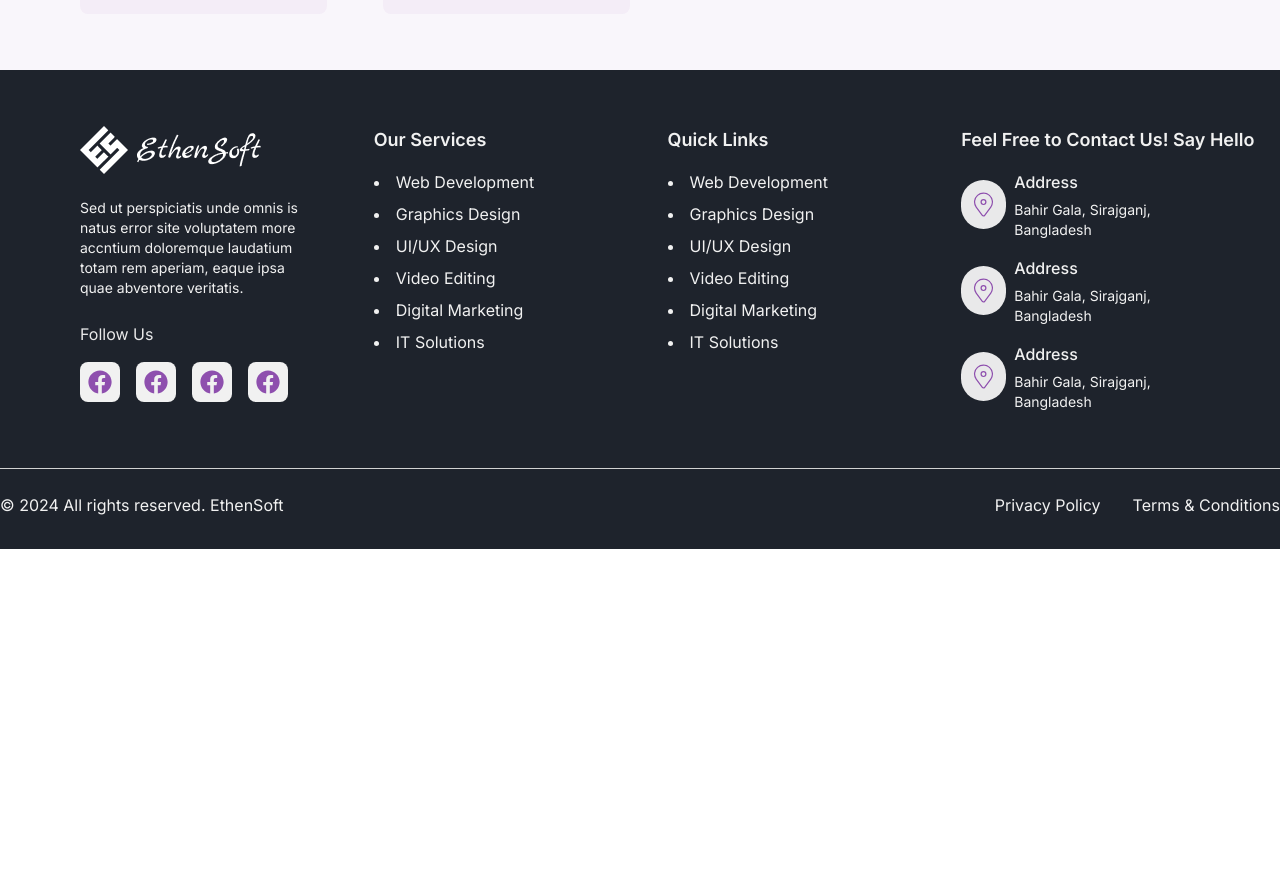
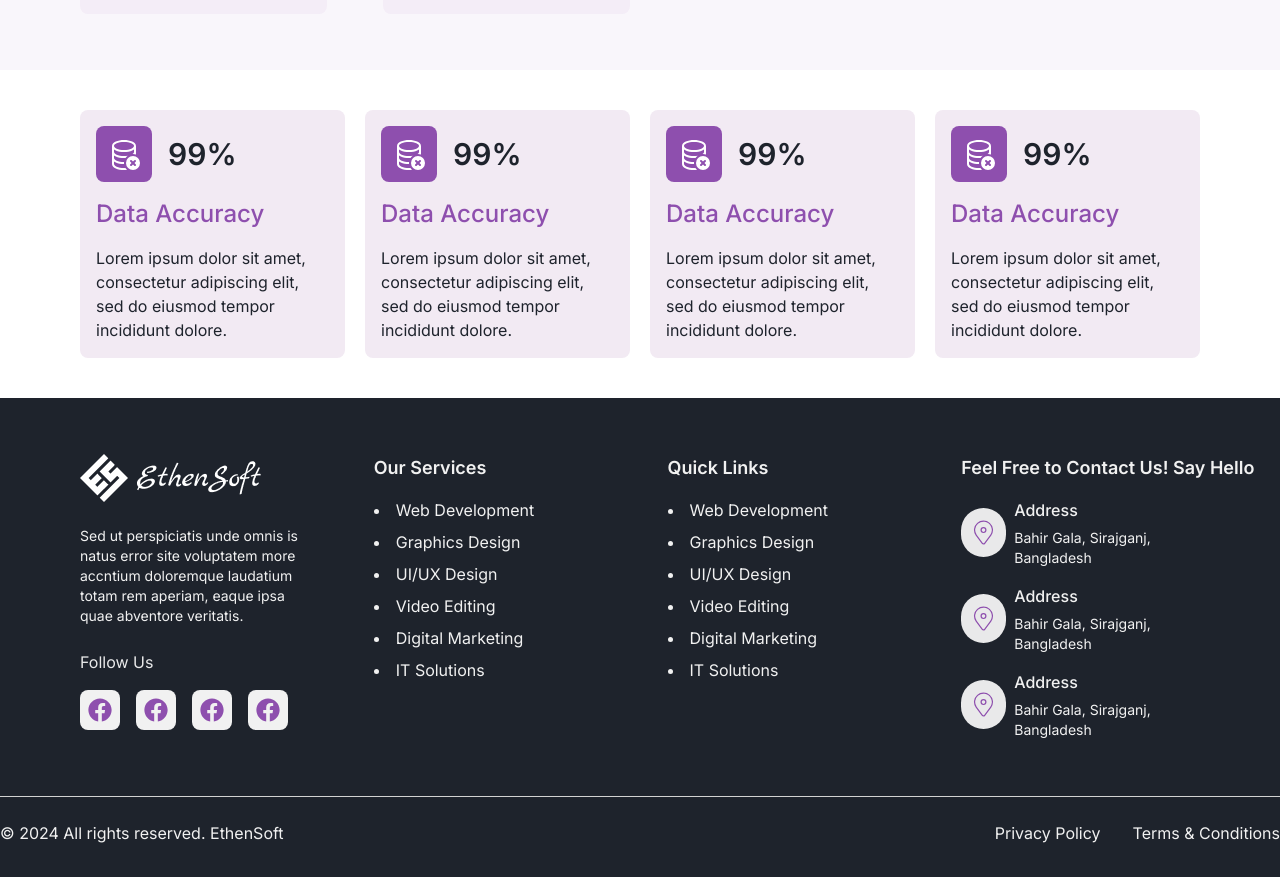
Before and after one commit to alive1258/ethen-soft-client, a Next.js app: page /about in a window 1280 px wide. Shown: the part 1688-2565 px from the top of the page. Before the commit the page ends 2237 px from the top, so only its background shows below. Built offline with nearby package versions, Linux system fonts and the light colour scheme.

Commit message:
create data analysis section

```diff
--- a/src/app/(withCommonLayout)/about/page.jsx
+++ b/src/app/(withCommonLayout)/about/page.jsx
@@ -1,4 +1,5 @@
 import Banner from "@/components/UI/About/Banner/Banner";
+import DataAnalysis from "@/components/UI/About/DataAnalysis/DataAnalysis";
 import ImageGallery from "@/components/UI/About/ImageGallery/ImageGallery";
 import ItServices from "@/components/UI/About/ItServices/ItServices";
 
@@ -8,6 +9,7 @@ const AboutPage = () => {
       <Banner />
       <ImageGallery />
       <ItServices />
+      <DataAnalysis />
     </>
   );
 };
--- /dev/null
+++ b/src/components/UI/About/DataAnalysis/DataAnalysis.jsx
@@ -0,0 +1,64 @@
+import { BsDatabaseX } from "react-icons/bs";
+
+const DataAnalysis = () => {
+  return (
+    <>
+      <div className="container my-10 grid grid-cols-1 md:grid-cols-2 lg:grid-cols-4 gap-5">
+        <div className="p-4 space-y-4 bg-[#F2EAF3] rounded-lg">
+          <div className="flex items-center gap-4">
+            <BsDatabaseX className="size-14 p-3 bg-primary-base rounded-lg text-white" />
+            <h1 className="text-black-base font-semibold text-3xl">99%</h1>
+          </div>
+          <h1 className="text-2xl font-medium text-primary-base">
+            Data Accuracy
+          </h1>
+          <p className="text-black-base">
+            Lorem ipsum dolor sit amet, consectetur adipiscing elit, sed do
+            eiusmod tempor incididunt dolore.
+          </p>
+        </div>
+        <div className="p-4 space-y-4 bg-[#F2EAF3] rounded-lg">
+          <div className="flex items-center gap-4">
+            <BsDatabaseX className="size-14 p-3 bg-primary-base rounded-lg text-white" />
+            <h1 className="text-black-base font-semibold text-3xl">99%</h1>
+          </div>
+          <h1 className="text-2xl font-medium text-primary-base">
+            Data Accuracy
+          </h1>
+          <p className="text-black-base">
+            Lorem ipsum dolor sit amet, consectetur adipiscing elit, sed do
+            eiusmod tempor incididunt dolore.
+          </p>
+        </div>
+        <div className="p-4 space-y-4 bg-[#F2EAF3] rounded-lg">
+          <div className="flex items-center gap-4">
+            <BsDatabaseX className="size-14 p-3 bg-primary-base rounded-lg text-white" />
+            <h1 className="text-black-base font-semibold text-3xl">99%</h1>
+          </div>
+          <h1 className="text-2xl font-medium text-primary-base">
+            Data Accuracy
+          </h1>
+          <p className="text-black-base">
+            Lorem ipsum dolor sit amet, consectetur adipiscing elit, sed do
+            eiusmod tempor incididunt dolore.
+          </p>
+        </div>
+        <div className="p-4 space-y-4 bg-[#F2EAF3] rounded-lg">
+          <div className="flex items-center gap-4">
+            <BsDatabaseX className="size-14 p-3 bg-primary-base rounded-lg text-white" />
+            <h1 className="text-black-base font-semibold text-3xl">99%</h1>
+          </div>
+          <h1 className="text-2xl font-medium text-primary-base">
+            Data Accuracy
+          </h1>
+          <p className="text-black-base">
+            Lorem ipsum dolor sit amet, consectetur adipiscing elit, sed do
+            eiusmod tempor incididunt dolore.
+          </p>
+        </div>
+      </div>
+    </>
+  );
+};
+
+export default DataAnalysis;
```
Also changed, not shown: public/assets/images/data.png (added).
